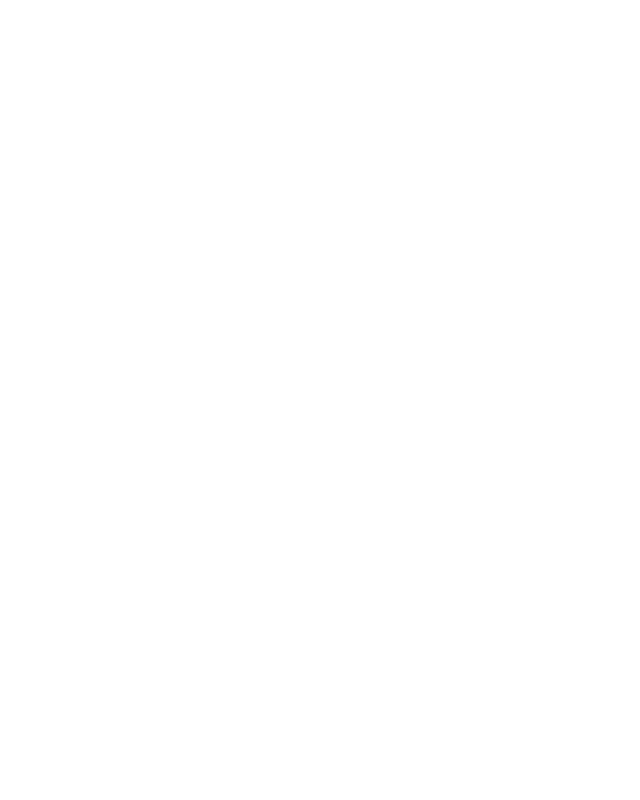
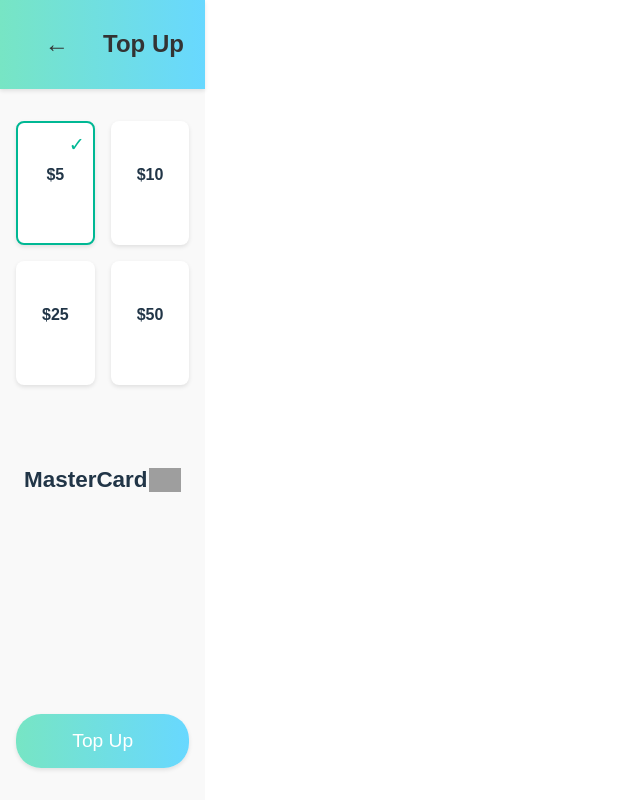
Before and after one commit to Movindugamage/MyBike, a React (Vite) app: page /topup in a window 1280 px wide. Before the commit this address had no page. Shown: the whole page, without its empty margins (0-640 px from the left). Built offline with nearby package versions, Linux system fonts and the light colour scheme; grey boxes are pictures that could not be loaded.

Commit message:
Adding top-up page. but need to modify this

```diff
--- a/src/App.jsx
+++ b/src/App.jsx
@@ -11,6 +11,8 @@
 import Settings from "./components/Settings";
 import UsageHistory from "./components/UsageHistory";
 import Feedback from "./components/Feedback";
+
+import TopUp from "./components/Topup";
 
 
 function App() {
@@ -31,6 +33,7 @@
                 <Route path="/settings" element={<Settings />} />
                 <Route path="/usage-history" element={<UsageHistory />} />
                 <Route path="/feedback" element={<Feedback />} />
+                <Route path="/topup" element={<TopUp />} />
             </Routes>
         </Router>
     );
--- a/src/components/Onboarding.css
+++ b/src/components/Onboarding.css
@@ -1,56 +1,65 @@
-/* Set up the onboarding page background */
+/* src/components/Onboarding.css */
+
 .onboarding-container {
     display: flex;
+    align-items: center;
     justify-content: center;
-    align-items: center;
     height: 100vh;
-    background-image: url('../assets/onboarding-bg-1.jpg');
-    background-size: cover;
-    background-position: center;
-    background-repeat: no-repeat;
-    color: #ffffff;
+    background: linear-gradient(to bottom, #6fd8b6, #40a8f5);
+    color: white;
+    font-family: Arial, sans-serif;
 }
 
-/* Centered content styling */
 .onboarding-content {
     text-align: center;
-    background: rgba(0, 0, 0, 0.6); /* Add a slight transparent overlay for contrast */
-    padding: 30px;
-    border-radius: 15px;
-    box-shadow: 0 8px 15px rgba(0, 0, 0, 0.3);
+    background-color: white;
+    padding: 2rem;
+    border-radius: 10px;
+    box-shadow: 0 4px 8px rgba(0, 0, 0, 0.2);
+    color: black;
+    max-width: 400px;
 }
 
-/* Heading styles */
-.onboarding-content h1 {
-    font-size: 3rem;
-    font-weight: bold;
-    margin-bottom: 20px;
-    text-transform: uppercase;
-    letter-spacing: 1.5px;
+h1 {
+    font-size: 1.8rem;
+    margin-bottom: 1rem;
 }
 
-/* Paragraph styles */
-.onboarding-content p {
-    font-size: 1.5rem;
-    margin-bottom: 30px;
-    font-family: 'Arial', sans-serif;
+p {
+    font-size: 1rem;
+    margin-bottom: 2rem;
 }
 
-/* Button styles */
+.onboarding-buttons {
+    display: flex;
+    justify-content: space-between;
+    gap: 1rem;
+}
+
 .onboarding-button {
-    background: #28a745;
-    color: #fff;
-    font-size: 1.2rem;
-    font-weight: bold;
-    padding: 15px 40px;
+    padding: 0.5rem 1rem;
+    font-size: 1rem;
+    color: white;
     border: none;
-    border-radius: 8px;
+    border-radius: 5px;
     cursor: pointer;
-    transition: all 0.3s ease-in-out;
+    transition: background 0.3s ease;
+}
+
+.onboarding-button.back {
+    background-color: #ccc;
+    color: #333;
+}
+
+.onboarding-button.next {
+    background-color: #007bff;
+}
+
+.onboarding-button.skip,
+.onboarding-button.finish {
+    background-color: #28a745;
 }
 
 .onboarding-button:hover {
-    background: #218838;
-    box-shadow: 0 5px 15px rgba(0, 255, 0, 0.3);
-    transform: scale(1.05);
+    opacity: 0.8;
 }
--- a/src/components/ProfilePage.jsx
+++ b/src/components/ProfilePage.jsx
@@ -1,8 +1,10 @@
 import React from "react";
 import "./ProfilePage.css";
 import bikeImage from "../assets/bike-image.jpg"; // Replace with the appropriate path to your image
+import { useNavigate } from "react-router-dom"; // Import useNavigate
 
 const ProfilePage = () => {
+  const navigate = useNavigate(); // Hook for navigation
   // Sample user data
   const user = {
     name: "John Doe",
@@ -35,7 +37,12 @@
           <h3>Balance</h3>
           <p>${user.balance.toFixed(2)}</p>
         </div>
-        <button className="top-up-button">Top Up</button>
+        <button
+          className="top-up-button"
+          onClick={() => navigate("/topup")} // Navigate to TopUp
+        >
+          Top Up
+        </button>
       </section>
       <section className="usage-section">
         <h3>Usage History</h3>
--- /dev/null
+++ b/src/components/Topup.css
@@ -0,0 +1,84 @@
+.topup-container {
+    font-family: Arial, sans-serif;
+    background: #f9f9f9;
+    height: 100vh;
+    display: flex;
+    flex-direction: column;
+  }
+
+  .topup-header {
+    background: linear-gradient(90deg, #77e5c4, #68d8ff);
+    color: #333;
+    padding: 1rem;
+    display: flex;
+    align-items: center;
+    box-shadow: 0px 2px 4px rgba(0, 0, 0, 0.1);
+  }
+
+  .topup-header h1 {
+    margin: 0 auto;
+  }
+
+  .back-button {
+    background: none;
+    border: none;
+    font-size: 1.5rem;
+    cursor: pointer;
+  }
+
+  .amount-section {
+    display: grid;
+    grid-template-columns: repeat(2, 1fr);
+    gap: 1rem;
+    margin: 2rem 1rem;
+  }
+
+  .amount-box {
+    background: #fff;
+    border-radius: 8px;
+    padding: 1.5rem;
+    text-align: center;
+    font-size: 1.2rem;
+    font-weight: bold;
+    border: 2px solid transparent;
+    position: relative;
+    cursor: pointer;
+    box-shadow: 0 2px 4px rgba(0, 0, 0, 0.1);
+  }
+
+  .amount-box.selected {
+    border-color: #00b894;
+  }
+
+  .checkmark {
+    position: absolute;
+    top: 0.5rem;
+    right: 0.5rem;
+    color: #00b894;
+    font-weight: bold;
+  }
+
+  .payment-section {
+    display: flex;
+    align-items: center;
+    justify-content: space-between;
+    margin: 1.5rem;
+    font-size: 1.2rem;
+  }
+
+  .payment-logo {
+    height: 24px;
+  }
+
+  .topup-button {
+    margin: auto 1rem 2rem;
+    background: linear-gradient(90deg, #77e5c4, #68d8ff);
+    border: none;
+    border-radius: 25px;
+    color: white;
+    padding: 1rem;
+    font-size: 1.2rem;
+    cursor: pointer;
+    text-align: center;
+    box-shadow: 0px 2px 4px rgba(0, 0, 0, 0.1);
+  }
--- /dev/null
+++ b/src/components/Topup.jsx
@@ -0,0 +1,42 @@
+import React, { useState } from "react";
+import "./TopUp.css";
+
+const TopUp = () => {
+  const [selectedAmount, setSelectedAmount] = useState(5); // Default selected amount
+
+  const amounts = [5, 10, 25, 50];
+
+  return (
+    <div className="topup-container">
+      <header className="topup-header">
+        <button className="back-button" onClick={() => window.history.back()}>
+          ←
+        </button>
+        <h1>Top Up</h1>
+      </header>
+      <section className="amount-section">
+        {amounts.map((amount) => (
+          <div
+            key={amount}
+            className={`amount-box ${selectedAmount === amount ? "selected" : ""}`}
+            onClick={() => setSelectedAmount(amount)}
+          >
+            <p>${amount}</p>
+            {selectedAmount === amount && <span className="checkmark">✓</span>}
+          </div>
+        ))}
+      </section>
+      <section className="payment-section">
+        <h3>MasterCard</h3>
+        <img
+          src="https://upload.wikimedia.org/wikipedia/commons/0/04/Mastercard-logo.png"
+          alt="MasterCard"
+          className="payment-logo"
+        />
+      </section>
+      <button className="topup-button">Top Up</button>
+    </div>
+  );
+};
+
+export default TopUp;
```
